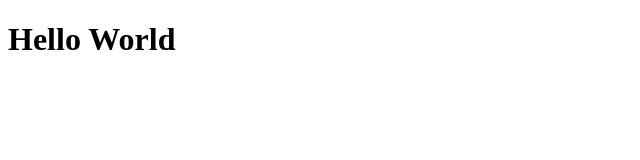
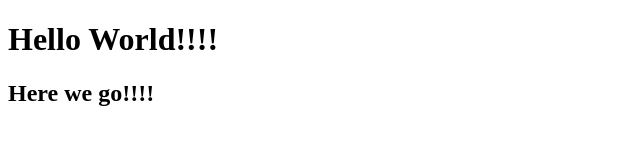
Before and after one commit to Dogger807/Pluralsite-js-dv-env, a website: page src/index.html in a window 1280 px wide. Shown: the whole page, without its empty margins (0-640 px from the left). Drawn offline with Linux system fonts and the light colour scheme.

Commit message:
corrections

```diff
--- a/buildScripts/startMessage.js
+++ b/buildScripts/startMessage.js
@@ -1,3 +1,3 @@
 var chalk = require('chalk');
 
-console.log(chalk.orange('Starting app in dev mode...'));
+console.log(chalk.cyan.bgBlue.bold('Starting app in dev mode...'));
--- a/package.json
+++ b/package.json
@@ -4,7 +4,9 @@
   "description": "JavaScript development environment Pluralsight course by Cory House",
   "scripts": {
     "prestart": "node buildScripts/startMessage.js",
-    "start": "node buildScripts/srcServer.js"
+    "start": "npm-run-all --parallel securitycheck open:src",
+    "open:src":"node buildScripts/srcServer.js",
+    "securitycheck":"nsp check"
   },
   "author": "Cory House",
   "license": "MIT",
--- a/src/index.html
+++ b/src/index.html
@@ -4,6 +4,7 @@
   <meta charset="UTF-8">
 </head>
 <body>
-  <h1>Hello World</h1>
+  <h1>Hello World!!!!</h1>
+  <h2>Here we go!!!!</h2>
 </body>
 </html>
```
